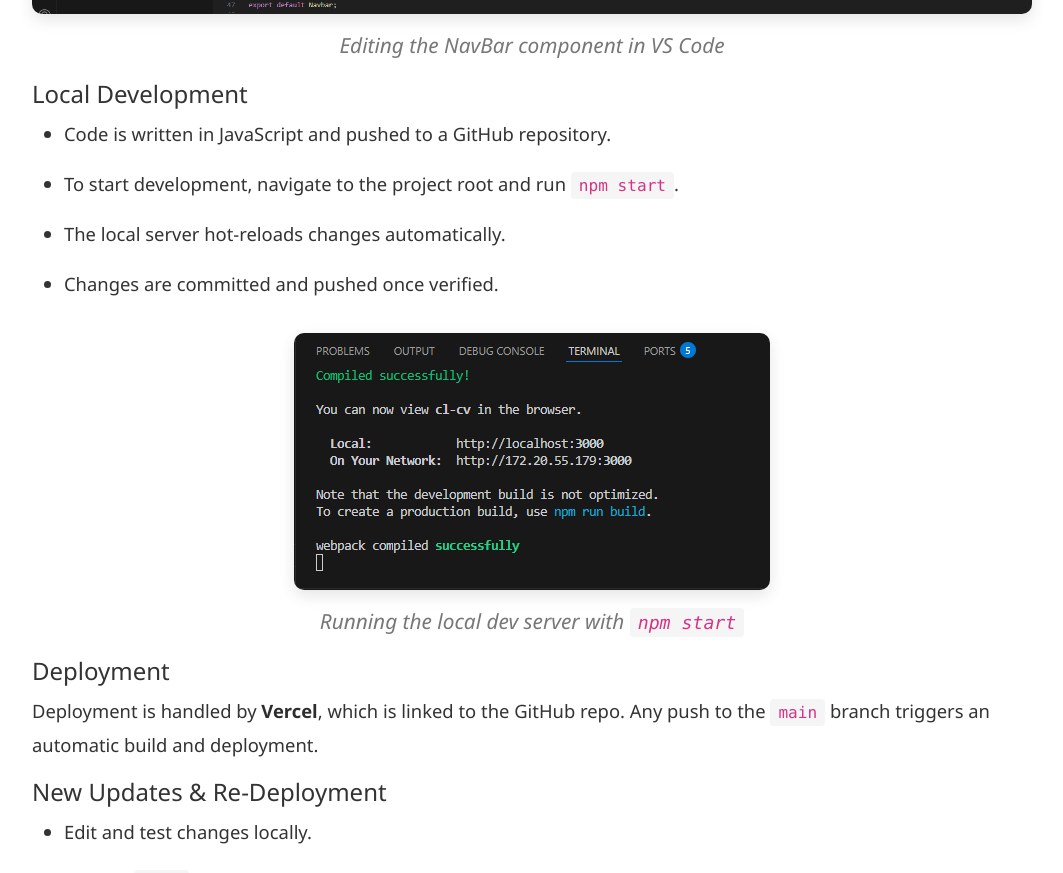
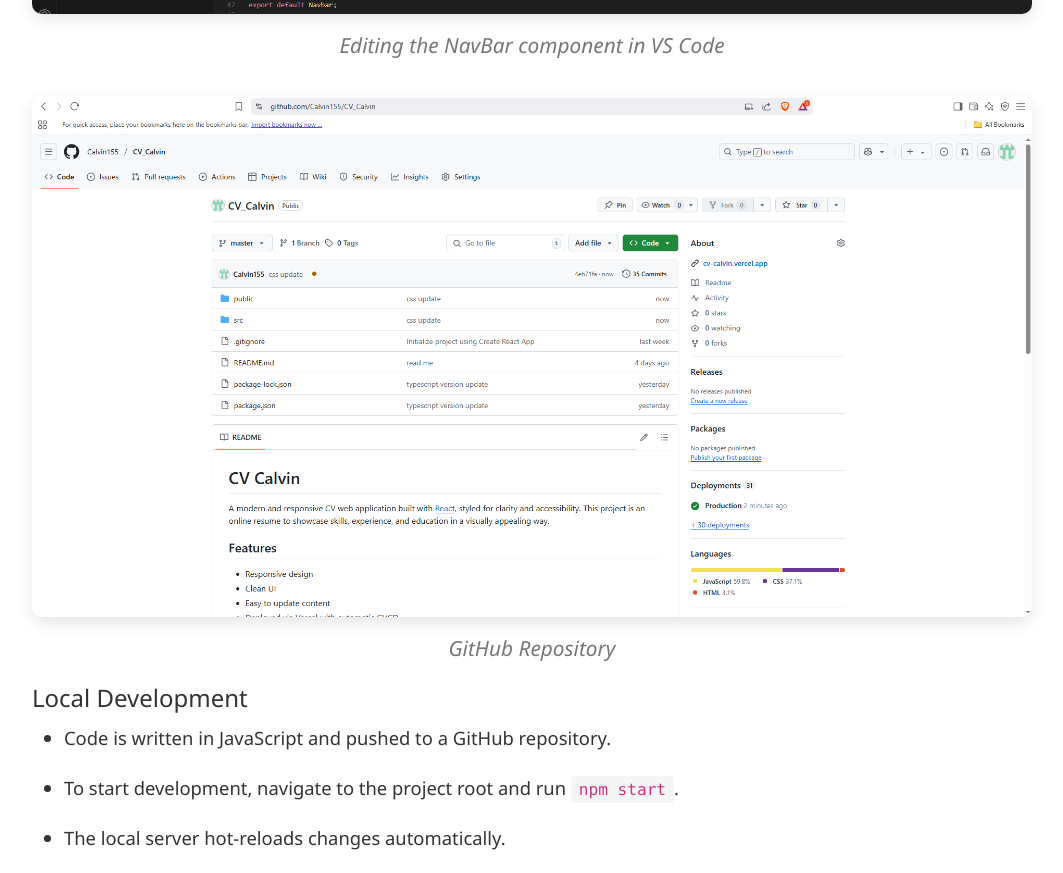
Before and after one commit to Calvin155/CV_Calvin, a React (Create React App) app: page /projects/website in a window 1280 px wide. Shown: the part 1077-1950 px from the top of the page, without its empty margins (108-1171 px from the left). Built offline with nearby package versions, Linux system fonts and the light colour scheme.

Commit message:
github image added

```diff
--- a/src/pages/Website.js
+++ b/src/pages/Website.js
@@ -25,6 +25,11 @@
                 <div className="screenshot">
                     <img src="/Images/CV/navbar_js.png" alt="NavBar Source Code" />
                     <p className="caption">Editing the NavBar component in VS Code</p>
+                </div>
+
+                <div className="screenshot">
+                    <img src="/Images/CV/cv Github.png" alt="GitHub Repo Source" />
+                    <p className="caption">GitHub Repository</p>
                 </div>
             </section>
 
```
Also changed, not shown: public/Images/CV/cv Github.png (added).
